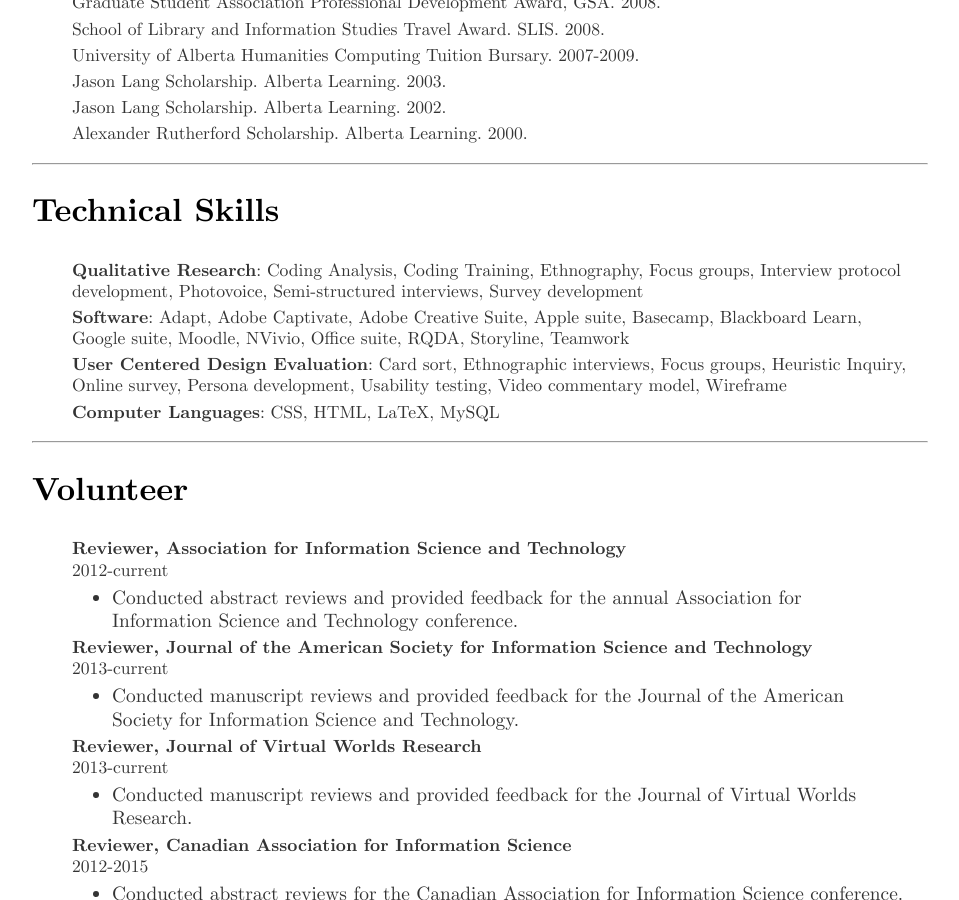
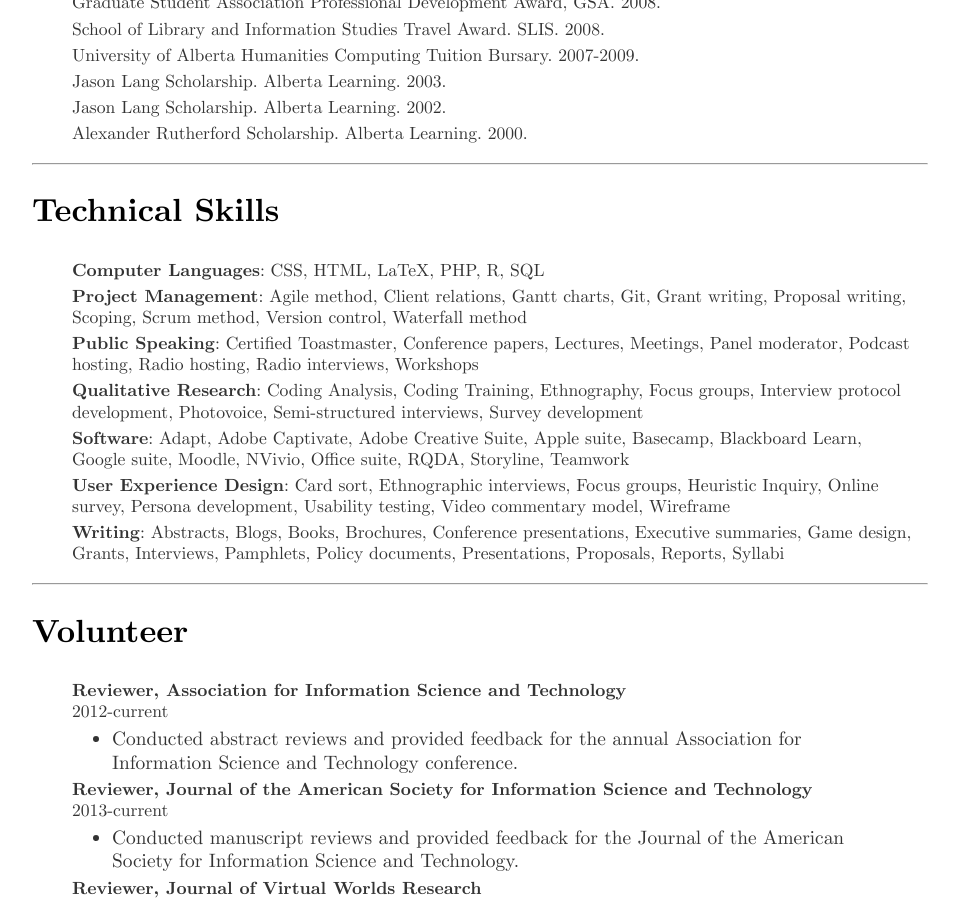
Before and after one commit to bigrube77/bigrube77.github.io, a Jekyll site: the page built from cv/index.html, in a window 1280 px wide and 900 px high, scrolled down 8957 px. Shown: the whole window, without its empty margins (160-1119 px from the left). Built offline with Jekyll 4.4.1, drawn with Linux system fonts in a browser that asks for light colours.

Commit message:
Update index.html

```diff
--- a/cv/index.html
+++ b/cv/index.html
@@ -600,14 +600,21 @@
 	<h2>Technical Skills</h2>
 
 	<ul>
+<li> <b>Computer Languages</b>: CSS, HTML, LaTeX, PHP, R, SQL
+
+<li> <b>Project Management</b>: Agile method, Client relations, Gantt charts, Git, Grant writing, Proposal writing, Scoping, Scrum method, Version control, Waterfall method
+
+<li> <b>Public Speaking</b>: Certified Toastmaster, Conference papers, Lectures, Meetings, Panel moderator, Podcast hosting, Radio hosting, Radio interviews, Workshops
 
 <li> <b>Qualitative Research</b>: Coding Analysis, Coding Training, Ethnography, Focus groups, Interview protocol development, Photovoice, Semi-structured interviews, Survey development
 
 <li> <b>Software</b>: Adapt, Adobe Captivate, Adobe Creative Suite, Apple suite, Basecamp, Blackboard Learn, Google suite, Moodle, NVivio, Office suite, RQDA, Storyline, Teamwork
 
-<li> <b>User Centered Design Evaluation</b>: Card sort, Ethnographic interviews, Focus groups, Heuristic Inquiry, Online survey, Persona development, Usability testing, Video commentary model, Wireframe
+<li> <b>User Experience Design</b>: Card sort, Ethnographic interviews, Focus groups, Heuristic Inquiry, Online survey, Persona development, Usability testing, Video commentary model, Wireframe
 
-<li> <b>Computer Languages</b>: CSS, HTML, LaTeX, MySQL </ul>
+<li> <b>Writing</b>: Abstracts, Blogs, Books, Brochures, Conference presentations, Executive summaries, Game design, Grants, Interviews, Pamphlets, Policy documents, Presentations, Proposals, Reports, Syllabi
+
+</ul>
 
 <hr>
 
```
